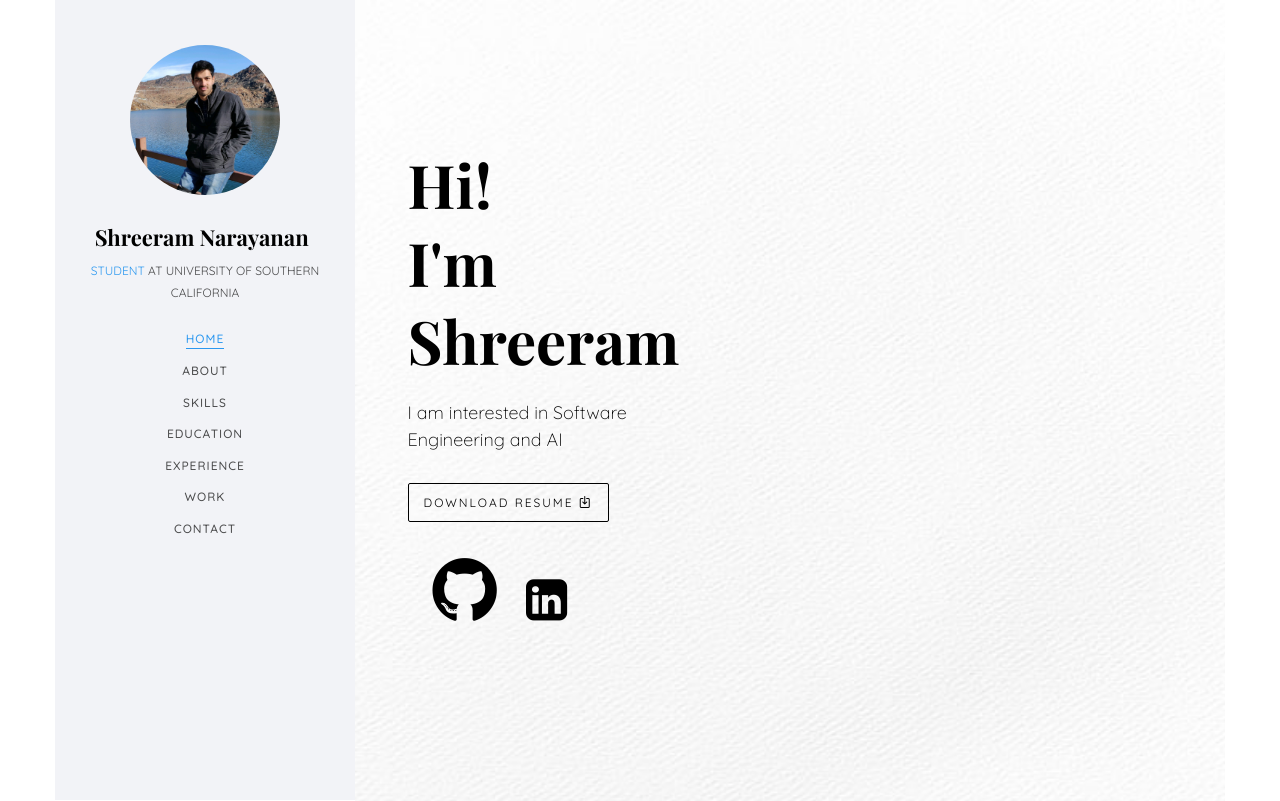
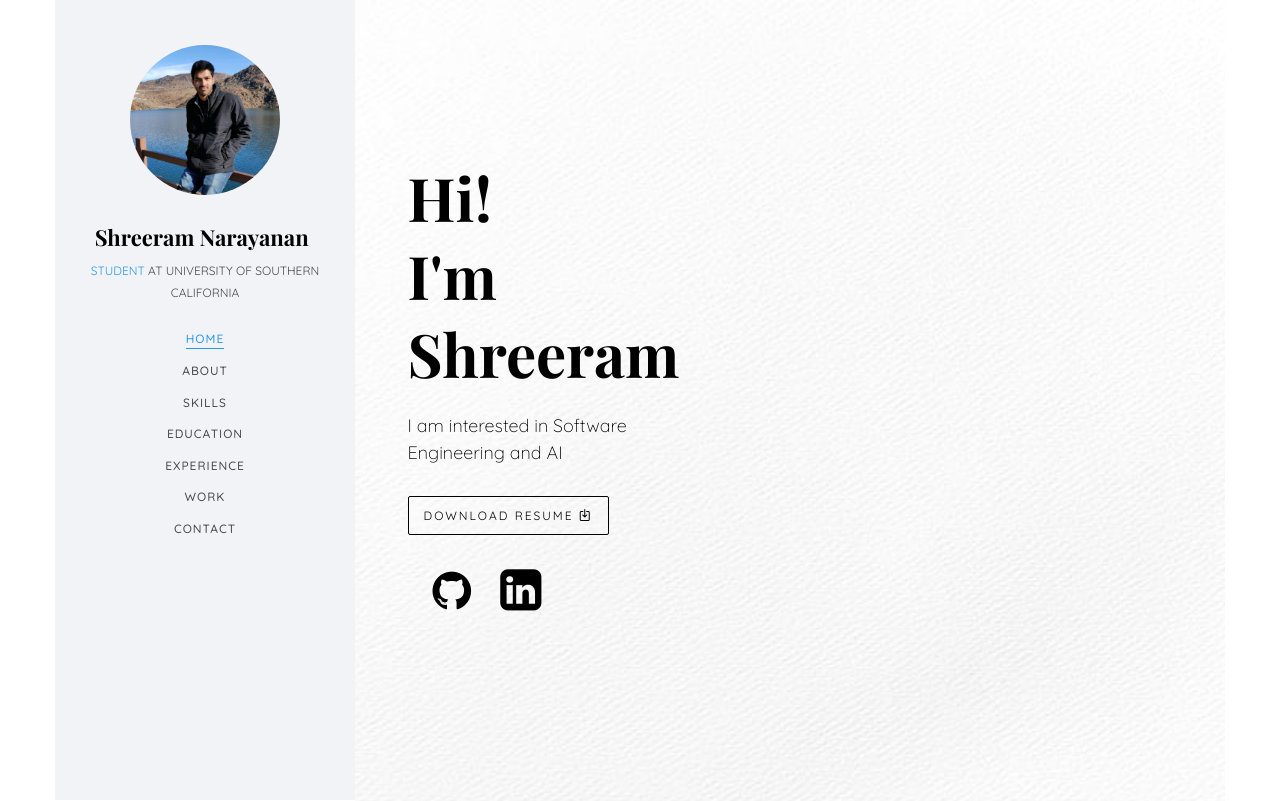
Before and after one commit to shreeram0206/shreeram0206.github.io, a plain HTML site: page index.html in a window 1280 px wide. Shown: the top 801 px of the page. Drawn offline with nearby package versions, Linux system fonts and the light colour scheme; files whose address does not match are found by name; a web font is replaced by a local one.

Commit message:
github icon size reduced

```diff
--- a/index.html
+++ b/index.html
@@ -99,7 +99,7 @@
 												</head>
 
 												<body>
-													<a href="https://github.com/shreeram0206" target="_blank" style="padding-left:25px;"><i class="fa fa-github fa-5x" style="color:black"></i></a>
+													<a href="https://github.com/shreeram0206" target="_blank" style="padding-left:25px;"><i class="fa fa-github fa-3x" style="color:black"></i></a>
 													<a href="https://www.linkedin.com/in/shreeram-narayanan-07" target="_blank" style="padding-left:25px;"><i class="fa fa-linkedin-square" style="font-size:48px;color:black"></i>
 												</body>
 
```
